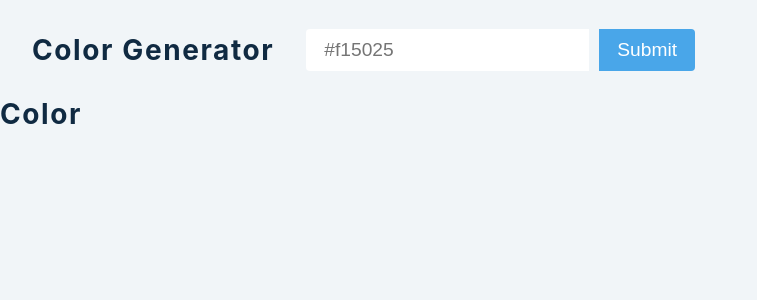
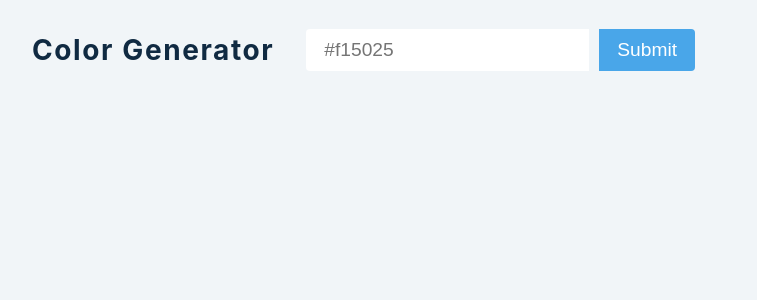
Before and after one commit to surajpshenoy/colourgenerator, a React (Create React App) app: page / in a window 1280 px wide. Shown: the top 300 px of the page, without its empty margins (0-757 px from the left). Built offline with nearby package versions, Linux system fonts and the light colour scheme.

Commit message:
iterating over the entered color array and passing it as a prop

```diff
--- a/src/App.js
+++ b/src/App.js
@@ -37,10 +37,11 @@ return(
       </section>
       <section className="colors">
 
-      <SingleColour/>
-        {/* {list.map((color, index) => {
-          return
-        }) */}
+      {list.map((color, index) => {
+        console.log(color)
+        return <SingleColour key={index} {...color} index={index} />
+      })}
+
       </section>
   </div>
 )
--- a/src/SingleColour.js
+++ b/src/SingleColour.js
@@ -1,8 +1,8 @@
 import React from "react";
 
 
-const SingleColour = () => {
-    return <h3>Color</h3>
+const SingleColour = ({rgb, weight, index}) => {
+    return <h4>Single colour</h4>
 }
 
 
```
